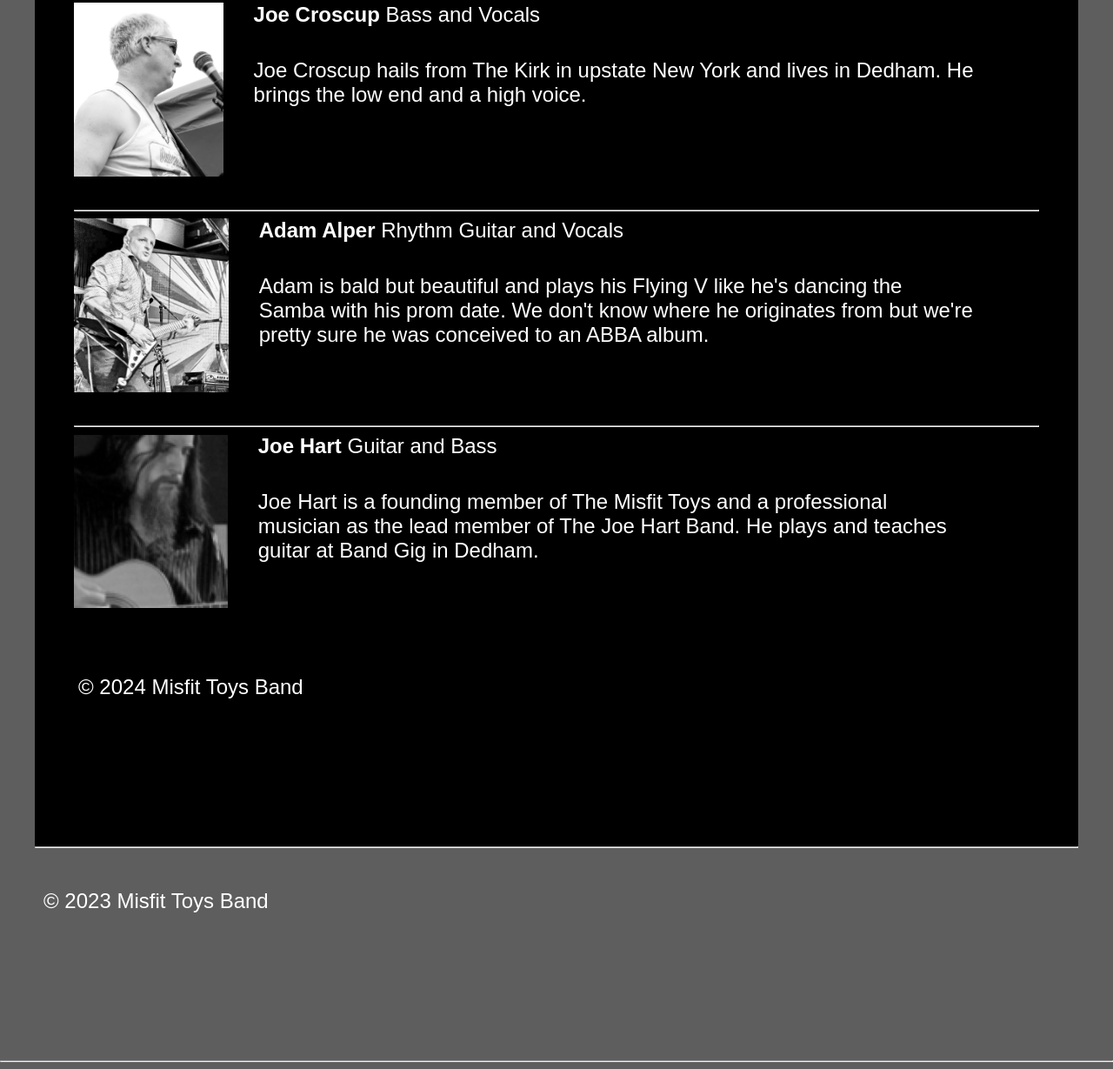
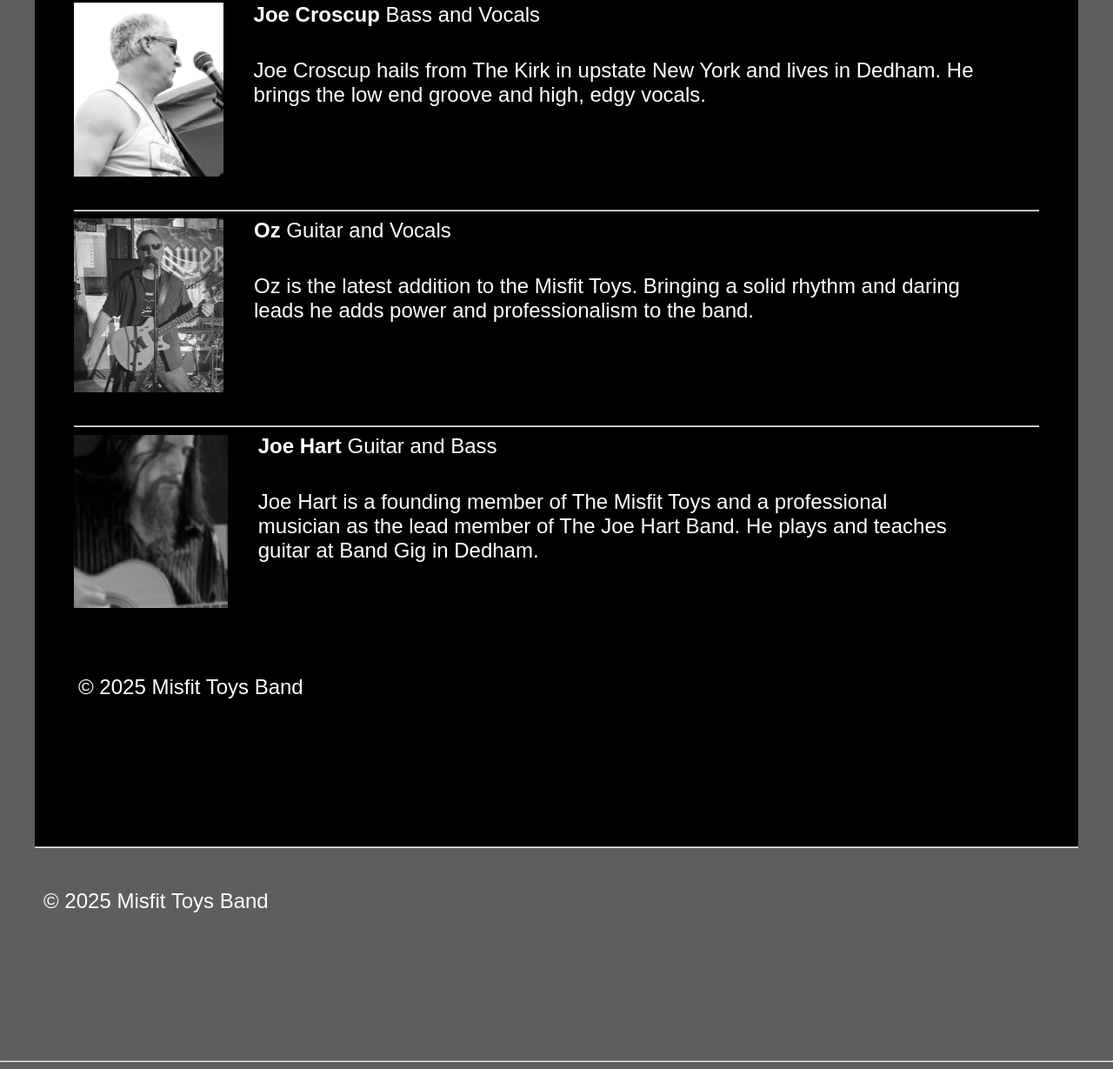
Before and after one commit to vanoden/MisfitToysHTML, a plain HTML site: page index.html in a window 1280 px wide. Shown: the part 1874-3103 px from the top of the page at 87% size. Drawn offline with Linux system fonts and the light colour scheme.

Commit message:
Adding Oz to band

```diff
--- a/index.html
+++ b/index.html
@@ -48,16 +48,16 @@
 						<span class="name">Joe Croscup</span>
 						<span class="instrument">Bass and Vocals</span>
 					</div>
-					<p>Joe Croscup hails from The Kirk in upstate New York and lives in Dedham.  He brings the low end and a high voice.</p>
+					<p>Joe Croscup hails from The Kirk in upstate New York and lives in Dedham.  He brings the low end groove and high, edgy vocals.</p>
 				</div>
 				<hr>
 				<div class="member" id="adam">
-					<img src="/images/Adam.jpg" alt="Adam Alper" />
+					<img src="/images/oz2.png" alt="Oz" />
 					<div class="nameandjob">
-						<span class="name">Adam Alper</span>
-						<span class="instrument">Rhythm Guitar and Vocals</span>
+						<span class="name">Oz</span>
+						<span class="instrument">Guitar and Vocals</span>
 					</div>
-					<p>Adam is bald but beautiful and plays his Flying V like he's dancing the Samba with his prom date.  We don't know where he originates from but we're pretty sure he was conceived to an ABBA album.</p>
+					<p>Oz is the latest addition to the Misfit Toys.  Bringing a solid rhythm and daring leads he adds power and professionalism to the band.</p>
 				</div>
 				<hr>
 				<div class="member" id="joeh">
@@ -70,12 +70,12 @@
 				</div>
 			</div>
 			<div id="footer">
-				<p>&copy; 2024 Misfit Toys Band</p>
+				<p>&copy; 2025 Misfit Toys Band</p>
 			</div>
 			<hr style="clear:both;" />
 		</div>
 		<div id="footer">
-			<p>&copy; 2023 Misfit Toys Band</p>
+			<p>&copy; 2025 Misfit Toys Band</p>
 		</div>
 		<hr style="clear:both;" />
 	</div>
```
Also changed, not shown: images/oz2.png (added).
